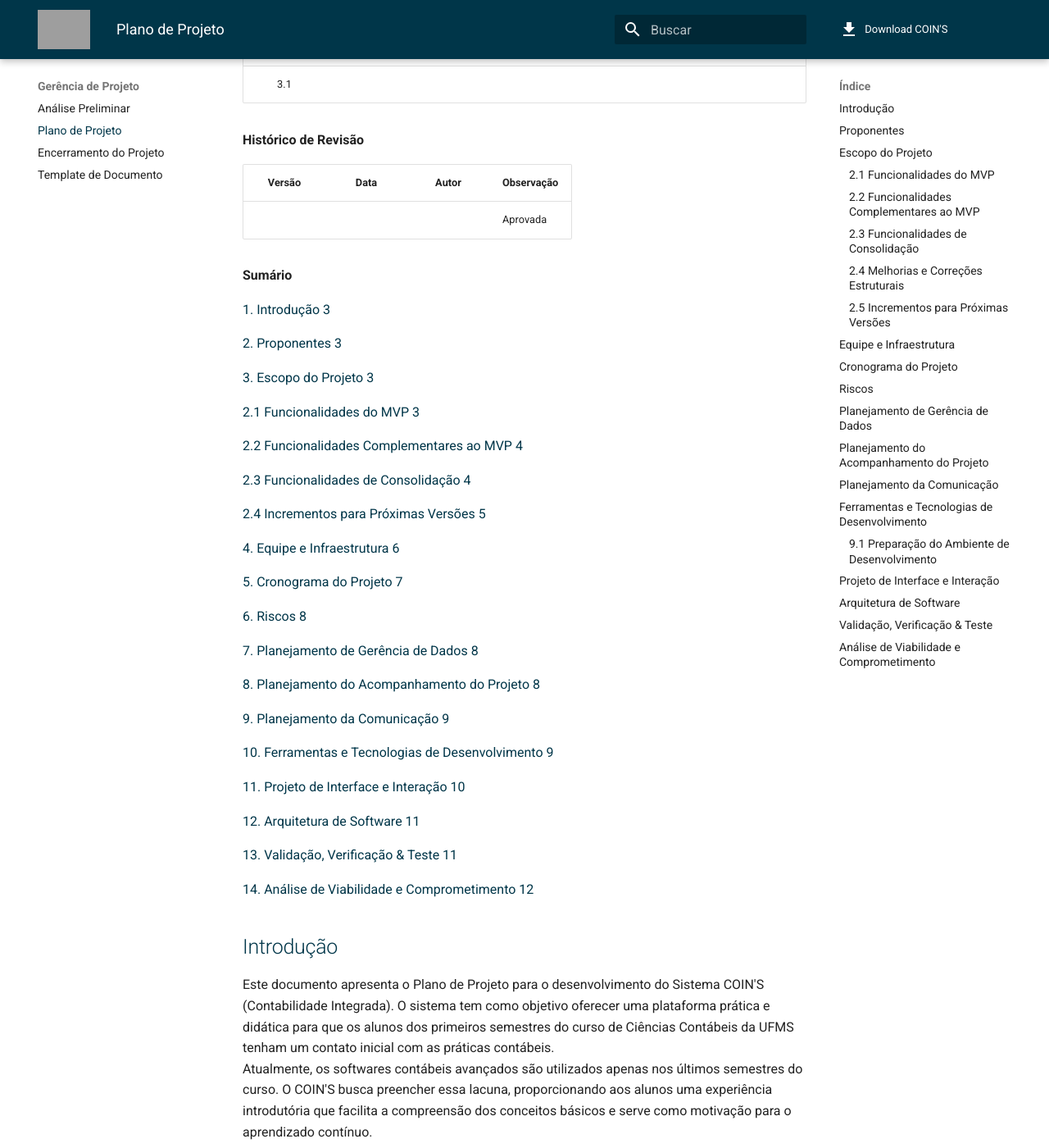
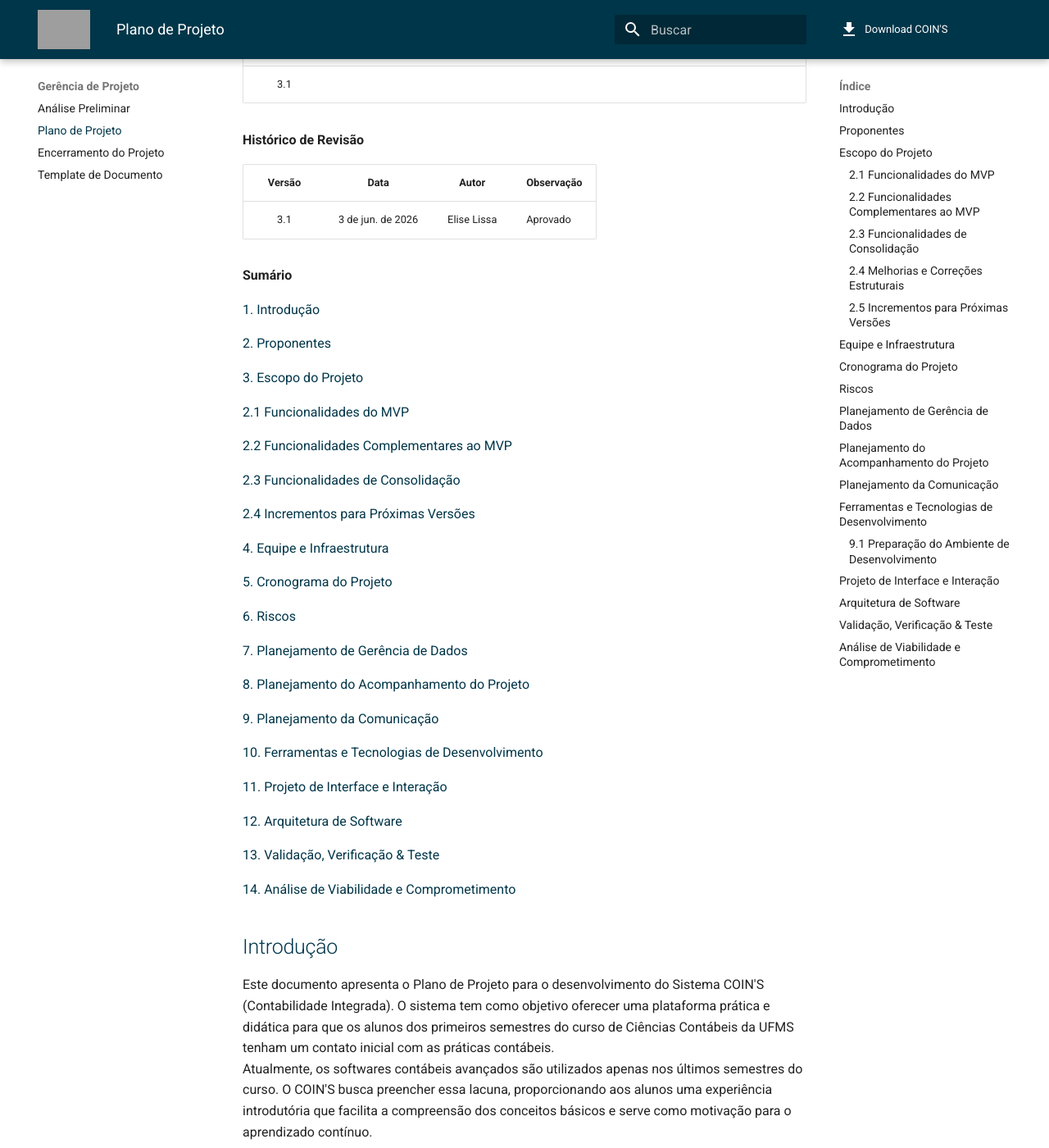
Before and after one commit to NES-Contabilidade-Integrada/doc-coins2026.1, an MkDocs documentation site: the page built from docs/gerencia-projeto/plano-do-projeto.md, in a window 1280 px wide and 1400 px high, scrolled down 477 px. Shown: the whole window at 82% size. Built offline with MkDocs 1.6.1 and Material for MkDocs 9.7.7, drawn with Linux system fonts in a browser that asks for light colours; comment, search, counter and statistics services are not loaded; some of the changed text lies outside the part shown; grey boxes are pictures that could not be loaded.

Commit message:
docs: revisão IHC e GP

```diff
--- a/docs/gerencia-projeto/plano-do-projeto.md
+++ b/docs/gerencia-projeto/plano-do-projeto.md
@@ -4,8 +4,8 @@
 
 | Versão | Data | Descrição | Autor |
 | :---: | :---: | :---: | :---: |
-| 1.0 | 23/03/2026 |  | Elise Lissa Hasegawa |
-| 1.1 | 22/04/2026 |  | Elise Lissa Hasegawa |
+| 1.0 | 23/03/2026 | Adicionar equipe, funcionalidades e planejamento | Elise Lissa Hasegawa |
+| 1.1 | 22/04/2026 | Nomenclatura, atualização de links e planejamento | Elise Lissa Hasegawa |
 | 3.0 | 01/06/2026 | Atualização do cronograma e da tabela de Funcionalidades de Consolidação para registrar entrega da Exportação de Relatórios Contábeis nas Sprints 2 e 3 | Fernanda Pessoa |
 | 3.1 |  |  |  |
 
@@ -13,45 +13,45 @@
 
 | Versão | Data | Autor | Observação |
 | :---: | :---: | :---: | ----- |
-|  |  |  | Aprovada |
+| 3.1 | 3 de jun. de 2026 | Elise Lissa | Aprovado |
 
 **Sumário**
 
-[1\. Introdução	3](#introdução)
+[1\. Introdução](#introdução)
 
-[2\. Proponentes	3](#proponentes)
+[2\. Proponentes](#proponentes)
 
-[3\. Escopo do Projeto	3](#escopo-do-projeto)
+[3\. Escopo do Projeto](#escopo-do-projeto)
 
-[2.1 Funcionalidades do MVP	3](#2.1-funcionalidades-do-mvp)
+[2.1 Funcionalidades do MVP](#2.1-funcionalidades-do-mvp)
 
-[2.2 Funcionalidades Complementares ao MVP	4](#2.2-funcionalidades-complementares-ao-mvp)
+[2.2 Funcionalidades Complementares ao MVP](#2.2-funcionalidades-complementares-ao-mvp)
 
-[2.3 Funcionalidades de Consolidação	4](#2.3-funcionalidades-de-consolidação)
+[2.3 Funcionalidades de Consolidação](#2.3-funcionalidades-de-consolidação)
 
-[2.4 Incrementos para Próximas Versões	5](#2.4-incrementos-para-próximas-versões)
+[2.4 Incrementos para Próximas Versões](#2.4-incrementos-para-próximas-versões)
 
-[4\. Equipe e Infraestrutura	6](#equipe-e-infraestrutura)
+[4\. Equipe e Infraestrutura](#equipe-e-infraestrutura)
 
-[5\. Cronograma do Projeto	7](#cronograma-do-projeto)
+[5\. Cronograma do Projeto](#cronograma-do-projeto)
 
-[6\. Riscos	8](#riscos)
+[6\. Riscos](#riscos)
 
-[7\. Planejamento de Gerência de Dados	8](#planejamento-de-gerência-de-dados)
+[7\. Planejamento de Gerência de Dados](#planejamento-de-gerência-de-dados)
 
-[8\. Planejamento do Acompanhamento do Projeto	8](#planejamento-do-acompanhamento-do-projeto)
+[8\. Planejamento do Acompanhamento do Projeto](#planejamento-do-acompanhamento-do-projeto)
 
-[9\. Planejamento da Comunicação	9](#planejamento-da-comunicação)
+[9\. Planejamento da Comunicação](#planejamento-da-comunicação)
 
-[10\. Ferramentas e Tecnologias de Desenvolvimento	9](#ferramentas-e-tecnologias-de-desenvolvimento)
+[10\. Ferramentas e Tecnologias de Desenvolvimento](#ferramentas-e-tecnologias-de-desenvolvimento)
 
-[11\. Projeto de Interface e Interação	10](#projeto-de-interface-e-interação)
+[11\. Projeto de Interface e Interação](#projeto-de-interface-e-interação)
 
-[12\. Arquitetura de Software	11](#arquitetura-de-software)
+[12\. Arquitetura de Software](#arquitetura-de-software)
 
-[13\. Validação, Verificação & Teste	11](#validação,-verificação-&-teste)
+[13\. Validação, Verificação & Teste](#validação,-verificação-&-teste)
 
-[14\. Análise de Viabilidade e Comprometimento	12](#análise-de-viabilidade-e-comprometimento)
+[14\. Análise de Viabilidade e Comprometimento](#análise-de-viabilidade-e-comprometimento)
 
 ## Introdução {#introdução}
 Este documento apresenta o Plano de Projeto para o desenvolvimento do Sistema COIN'S (Contabilidade Integrada). O sistema tem como objetivo oferecer uma plataforma prática e didática para que os alunos dos primeiros semestres do curso de Ciências Contábeis da UFMS tenham um contato inicial com as práticas contábeis.
```
Also changed, not shown: docs/gerencia-projeto/analise-preliminar.md (+1 -0 lines), docs/ihc/visao-geral.md (+1 -0 lines).
